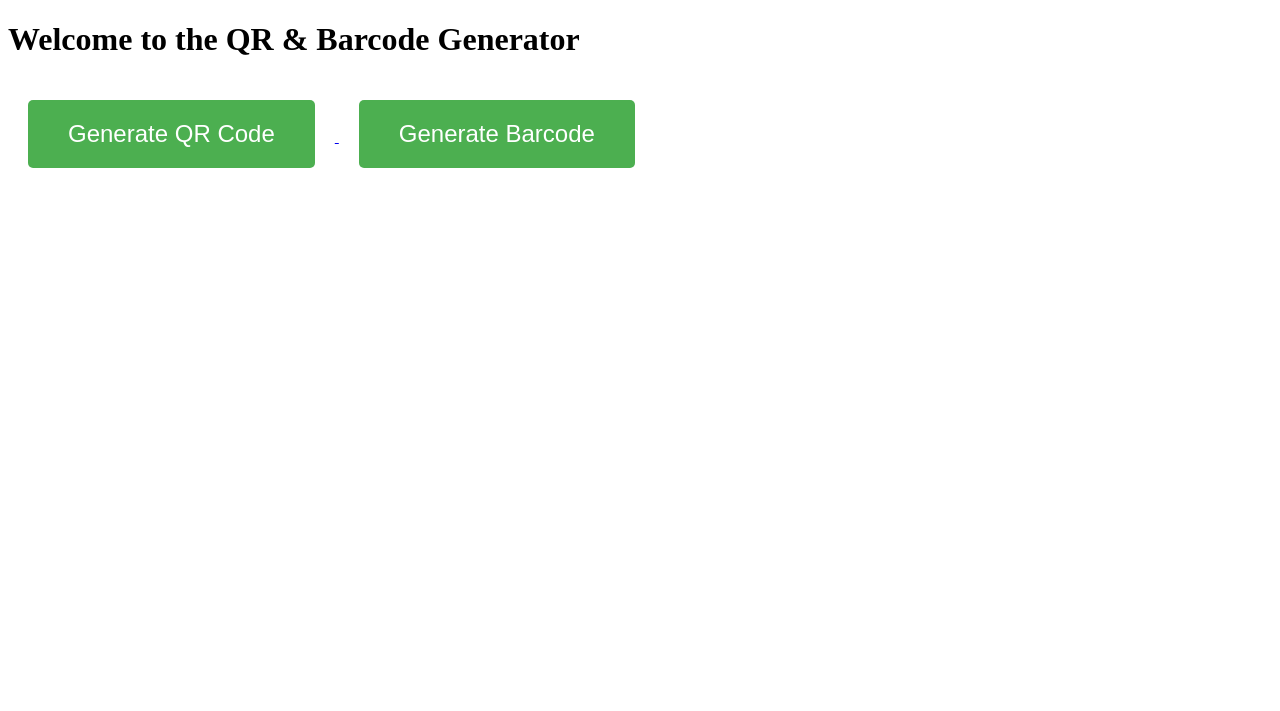
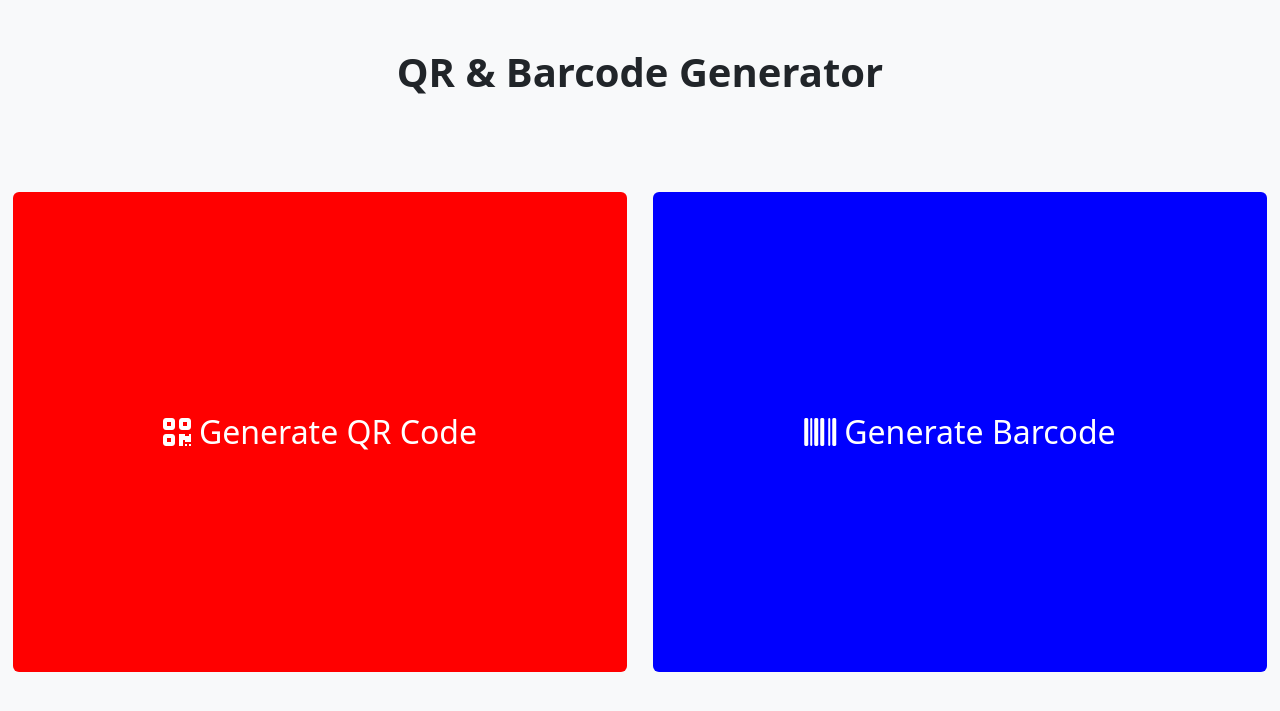
Before and after one commit to Henry-Iheonu/QR-BARCODE, a Django app: page / in a window 1280 px wide. Shown: the top 711 px of the page. Run offline with Django 5.2, Linux system fonts and the light colour scheme.

Commit message:
QR code and Barcode completed successfully  and further changes will be taken as updates

```diff
--- a/codes/templates/codes/home.html
+++ b/codes/templates/codes/home.html
@@ -1,30 +1,101 @@
 <!DOCTYPE html>
-<html>
+<html lang="en">
 <head>
+    <meta charset="UTF-8">
+    <meta name="viewport" content="width=device-width, initial-scale=1.0">
     <title>QR & Barcode Generator</title>
+    <!-- Bootstrap CSS -->
+    <link href="https://cdn.jsdelivr.net/npm/bootstrap@5.3.0-alpha3/dist/css/bootstrap.min.css" rel="stylesheet">
+    <link rel="stylesheet" href="https://cdnjs.cloudflare.com/ajax/libs/font-awesome/6.0.0-beta3/css/all.min.css">
+
     <style>
-        .button {
-            font-size: 24px;
-            padding: 20px 40px;
-            margin: 20px;
-            background-color: #4CAF50;
+        /* Animation for sliding in from the left */
+        @keyframes slideInLeft {
+            from {
+                transform: translateX(-100%);
+                opacity: 0;
+            }
+            to {
+                transform: translateX(0);
+                opacity: 1;
+            }
+        }
+
+        /* Animation for sliding in from the right */
+        @keyframes slideInRight {
+            from {
+                transform: translateX(100%);
+                opacity: 0;
+            }
+            to {
+                transform: translateX(0);
+                opacity: 1;
+            }
+        }
+
+        .btn-left, .btn-right {
+            width: 48vw;    /* 48% of screen width */
+            height: 60vh;   /* 60% of screen height */
+            margin: 0 1vw;  /* 1vw margin on left & right */
+            display: flex;
+            justify-content: center;
+            align-items: center;
+            font-size: 2rem;
             color: white;
-            border: none;
-            border-radius: 5px;
-            cursor: pointer;
+            text-align: center;
+            text-decoration: none;
         }
-        .button:hover {
-            background-color: #45a049;
+
+        .btn-left {
+            animation: slideInLeft 1s ease-out forwards;
+            background-color: red;
+        }
+
+        .btn-left:hover {
+            background-color: darkred;
+        }
+
+        .btn-right {
+            animation: slideInRight 1s ease-out forwards;
+            background-color: blue;
+        }
+
+        .btn-right:hover {
+            background-color: darkblue;
+        }
+
+        h1 {
+            animation: fadeIn 1s ease-out forwards;
+        }
+
+        @keyframes fadeIn {
+            from {
+                opacity: 0;
+            }
+            to {
+                opacity: 1;
+            }
         }
     </style>
 </head>
-<body>
-    <h1>Welcome to the QR & Barcode Generator</h1>
-    <a href="{% url 'generate_qr' %}">
-        <button class="button">Generate QR Code</button>
-    </a>
-    <a href="{% url 'generate_barcode' %}">
-        <button class="button">Generate Barcode</button>
-    </a>
+<body class="bg-light">
+    <div class="container text-center py-5">
+        <h1 class="mb-5 fw-bold">QR & Barcode Generator</h1>
+    </div>
+
+    <div class="d-flex">
+        <!-- Left Button (Red) -->
+        <a href="{% url 'generate_qr' %}" class="btn btn-left">
+            <i class="fas fa-qrcode me-2"></i>Generate QR Code
+        </a>
+
+        <!-- Right Button (Blue) -->
+        <a href="{% url 'generate_barcode' %}" class="btn btn-right">
+            <i class="fas fa-barcode me-2"></i>Generate Barcode
+        </a>
+    </div>
+
+    <!-- Bootstrap JS (optional for interactive components) -->
+    <script src="https://cdn.jsdelivr.net/npm/bootstrap@5.3.0-alpha3/dist/js/bootstrap.bundle.min.js"></script>
 </body>
 </html>
--- a/codes/urls.py
+++ b/codes/urls.py
@@ -1,13 +1,14 @@
 from django.urls import path
 from . import views
+from django.conf import settings
+from django.conf.urls.static import static
 
 urlpatterns = [
     # Home page
     path('', views.home, name='home'),
-
-    # QR code generation
-    path('generate-qr/', views.generate_qr, name='generate_qr'),
-
-    # Barcode generation and download
+    path('generate_qr/', views.generate_qr, name='generate_qr'),
     path('generate-barcode/', views.generate_barcode, name='generate_barcode'),
 ]
+
+if settings.DEBUG:
+    urlpatterns += static(settings.MEDIA_URL, document_root=settings.MEDIA_ROOT)
--- a/codes/views.py
+++ b/codes/views.py
@@ -1,12 +1,12 @@
 import qrcode
 import barcode
 from barcode.writer import ImageWriter
-from django.http import HttpResponse, Http404, FileResponse
+from django.http import HttpResponse, FileResponse
 from django.shortcuts import render
 from django.conf import settings
 import os
-from barcode.errors import BarcodeError
-from barcode import get_barcode_class
+from io import BytesIO
+from barcode import Code128
 
 
 # Home page view
@@ -17,33 +17,39 @@ def home(request):
 MEDIA_DIR = os.path.join(settings.BASE_DIR, 'media')
 if not os.path.exists(MEDIA_DIR):
     os.makedirs(MEDIA_DIR)
+from django.conf import settings
 
-# QR Code generation view
 def generate_qr(request):
     download_link = None
-    if request.method == 'POST':
-        name = request.POST['name']
-        email = request.POST['email']
-        phone = request.POST['phone']
-        address = request.POST['address']
-        message = request.POST['message']
+    if request.method == "POST":
+        # Get input data from the form
+        name = request.POST.get('name')
+        email = request.POST.get('email')
+        phone = request.POST.get('phone')
+        address = request.POST.get('address')
+        message = request.POST.get('message')
 
-        data = f"Name: {name}\nEmail: {email}\nPhone: {phone}\nAddress: {address}\nMessage: {message}"
-        img = qrcode.make(data)
+        # Combine all data into a string for the QR code
+        qr_data = f"Name: {name}\nEmail: {email}\nPhone: {phone}\nAddress: {address}\nMessage: {message}"
 
-        qr_filename = 'qr_code.png'
-        img_path = os.path.join(MEDIA_DIR, qr_filename)
-        img.save(img_path)
+        # Generate the QR code
+        qr = qrcode.make(qr_data)
 
-        download_link = f'/media/{qr_filename}'
+        # Create a filename based on the user's input (e.g., based on name or a unique identifier)
+        qr_filename = f"qr_code_{name.replace(' ', '_')}.png"
+        qr_path = os.path.join(settings.MEDIA_ROOT, qr_filename)
+
+        # Save the QR code image
+        qr.save(qr_path)
+
+        # Provide the download link using MEDIA_URL
+        download_link = f"{settings.MEDIA_URL}{qr_filename}"
+
     return render(request, 'codes/generate_qr.html', {'download_link': download_link})
 
-import os
-from io import BytesIO
-from django.http import FileResponse
-from barcode import Code128
-from barcode.writer import ImageWriter
 
+
+# Barcode generation view
 def generate_barcode(request):
     if request.method == 'POST':
         barcode_number = request.POST['barcode_number']
@@ -63,8 +69,7 @@ def generate_barcode(request):
 
     return render(request, 'codes/generate_barcode.html')
 
-
-
+# File download view
 def download_file(request, filename):
     barcode_path = os.path.join(settings.MEDIA_ROOT, filename)
 
```
Also changed, not shown: codes/templates/codes/generate_barcode.html (+34 -6 lines), codes/templates/codes/generate_qr.html (+51 -19 lines), media/qr_code.png, media/qr_code_Grace_Iheonu.png (added), media/qr_code_Henry.png (added), media/qr_code_Henry_Da_boss.png (added), media/qr_code_Henry_Iheonu.png (added), media/qr_code_hrnue.png (added).
